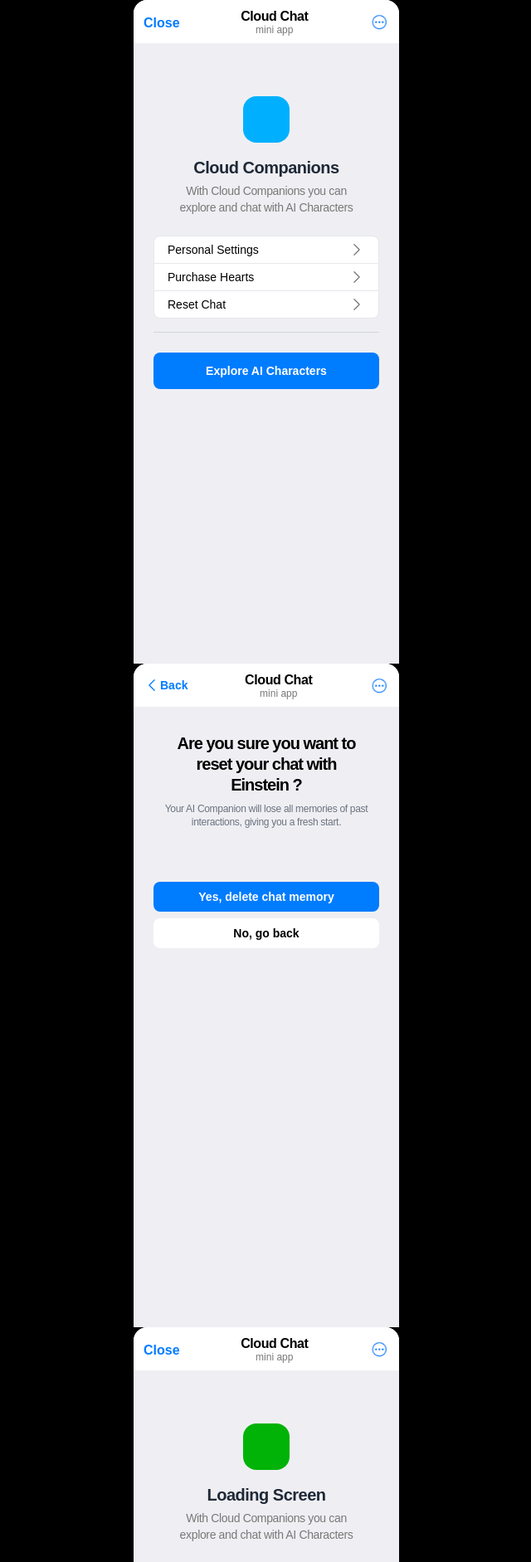
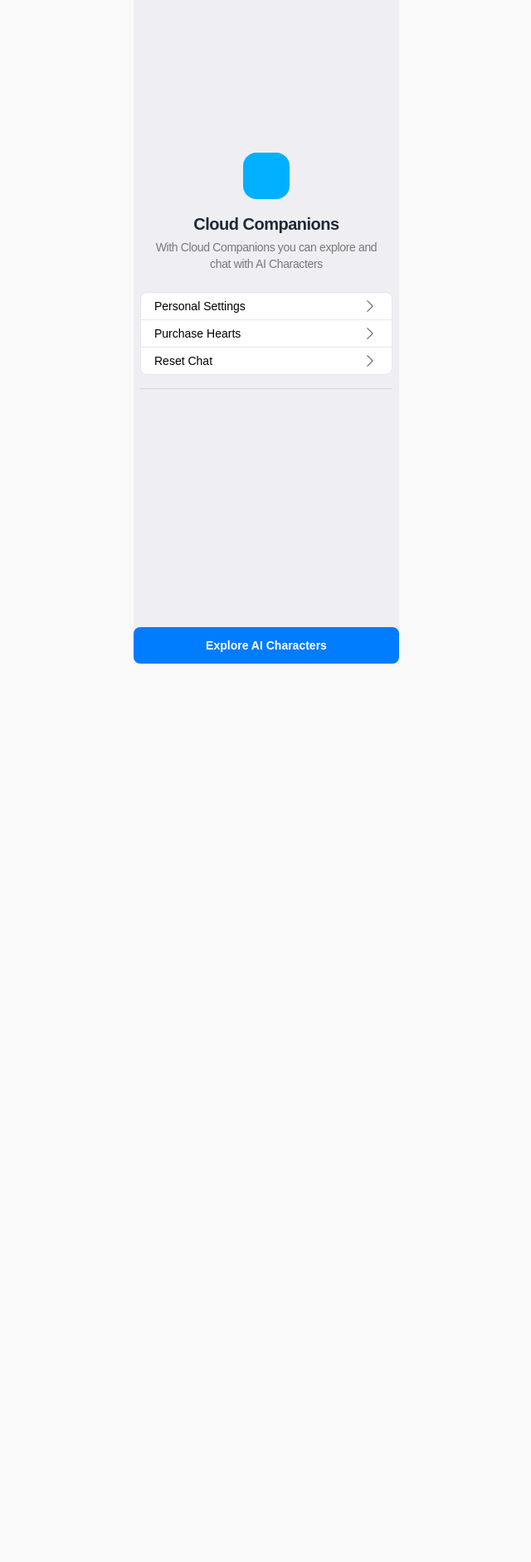
Before and after one commit to sda34495/companion-tele-app, a Next.js app: page / in a window 1280 px wide. Shown: the top 1883 px of the page at 83% size, without its empty margins (319-959 px from the left). After the commit the page ends 800 px from the top, so only its background shows below. Built offline with nearby package versions, Linux system fonts and the light colour scheme.

Commit message:
Copy vue file styling

```diff
--- a/app/components/Homepage.tsx
+++ b/app/components/Homepage.tsx
@@ -3,20 +3,11 @@ import React from "react";
 
 const CloudChat: React.FC = () => {
   return (
-    <div className="flex flex-col justify-center min-h-screen  ">
-      <div className="bg-[#efeff3]  w-full mx-auto rounded-t-2xl sm:max-w-xs  flex-grow">
-        <div className=" bg-white rounded-t-2xl flex flex-row justify-between items-center">
-        <button className="text-[#007cff] px-3 py-2 mt-1 font-semibold ">Close</button>
-          <div className="flex flex-col items-center text-center px-3 py-2">
-            <h1 className="text-black font-bold tracking-tight">Cloud Chat</h1>
-            <p className="-mt-1 text-xs text-[#787878]">mini app</p>
-          </div>
-          <button className="px-3 py-2">
-          <img src="./threedots.svg"  />
-          </button>
-        </div>
+
+      <div className="bg-[#efeff3] relative  w-full mx-auto rounded-t-2xl sm:max-w-xs  flex-grow">
+
         <div className="bg-[#efeff3] w-full  p-6 ">
-          <div className="flex flex-col items-center">
+          <div className="flex absolute top-36 right-0 left-0 flex-col px-2 items-center">
             {/* Icon Placeholder */}
             <div className="w-14 h-14 bg-[#00b0ff] rounded-2xl mb-4 mt-10"></div>
             {/* Title */}
@@ -85,15 +76,18 @@ const CloudChat: React.FC = () => {
 
             {/* Bottom Button */}
 
-            <button   className="w-full  bg-[#007cff] text-white py-3 rounded-lg text-sm font-semibold mt-6">
+          </div>
+
+
+            <button   className="w-full  bg-[#007cff] absolute bottom-0 right-0 left-0 text-white py-3  rounded-lg text-sm font-semibold ">
               <a href="./explore">
               Explore AI Characters
               </a>
             </button>
-          </div>
+
         </div>
       </div>
-    </div>
+
   );
 };
 
--- a/app/components/LoadingScreen.tsx
+++ b/app/components/LoadingScreen.tsx
@@ -3,20 +3,10 @@ import React from "react";
 
 const CloudChat: React.FC = () => {
   return (
-    <div className="flex flex-col items-center justify-center min-h-screen ">
-    <div className="bg-[#efeff3]  w-full mx-auto rounded-t-2xl sm:max-w-xs  flex-grow">
-    <div className=" bg-white rounded-t-2xl flex flex-row justify-between items-center">
-          <button className="text-[#007cff] px-3 py-2 mt-1 font-semibold ">Close</button>
-          <div className="flex flex-col items-center text-center px-3 py-2">
-            <h1 className="text-black font-bold tracking-tight">Cloud Chat</h1>
-            <p className="-mt-1 text-xs text-[#787878]">mini app</p>
-          </div>
-           <button className="px-3 py-2">
-          <img src="./threedots.svg"  />
-          </button>
-        </div>
+    <div className="bg-[#efeff3] relative  w-full mx-auto rounded-t-2xl sm:max-w-xs  flex-grow">
+
         <div className="bg-[#efeff3] w-full  p-6 ">
-          <div className="flex flex-col items-center">
+          <div className="flex flex-col absolute top-36 right-0 left-0 px-2 items-center">
             {/* Icon Placeholder */}
             <div className="w-14 h-14 bg-[#00b306] rounded-2xl mb-4 mt-10"></div>
             {/* Title */}
@@ -84,13 +74,12 @@ const CloudChat: React.FC = () => {
             <hr className=" border-gray-300 w-full mt-4" />
 
             {/* Bottom Button */}
-            <button className="w-full bg-[#007cff] text-white py-3 rounded-lg text-sm font-semibold mt-6">
+          </div>
+            <button className="w-full bg-[#007cff] text-white py-3 absolute bottom-0 right-0 left-0 rounded-lg text-sm font-semibold mt-6">
               Explore AI Characters
             </button>
-          </div>
         </div>
       </div>
-    </div>
   );
 };
 
--- a/app/components/ResetChat.tsx
+++ b/app/components/ResetChat.tsx
@@ -3,40 +3,10 @@ import React from "react";
 
 const Explore: React.FC = () => {
   return (
-    <div className="flex flex-col items-center justify-center min-h-screen ">
-      <div className="bg-[#efeff3] w-full sm:max-w-xs mx-auto rounded-t-2xl flex-grow">
-        <div className=" bg-white flex flex-row justify-between rounded-t-2xl items-center">
-          <div className="px-3  py-2 flex flex-row">
-            <svg
-              xmlns="http://www.w3.org/2000/svg"
-              fill="none"
-              viewBox="0 0 24 24"
-              strokeWidth="1.5"
-              stroke="currentColor"
-              className="size-5 text-[#007cff]"
-            >
-              <path
-                strokeLinecap="round"
-                strokeLinejoin="round"
-                d="M15.75 19.5 8.25 12l7.5-7.5"
-              />
-            </svg>
+      <div className="bg-[#efeff3] w-full relative sm:max-w-xs mx-auto rounded-t-2xl flex-grow">
 
-            <button className="text-[#007cff] text-sm self-center font-bold">
-              Back
-            </button>
-          </div>
-
-          <div className="flex flex-col items-center text-center px-3 py-2">
-            <h1 className="text-black font-bold tracking-tight">Cloud Chat</h1>
-            <p className="-mt-1 text-xs text-[#787878]">mini app</p>
-          </div>
-          <button className="px-3 py-2">
-            <img src="./threedots.svg" />
-          </button>
-        </div>
         <div className="bg-[#efeff3] w-full  p-6 ">
-          <div className="flex flex-col items-center">
+          <div className="flex flex-col absolute top-52 right-0 left-0 px-2 items-center">
             {/* Icon Placeholder */}
             <div className="text-center mb-10">
 
@@ -49,21 +19,20 @@ const Explore: React.FC = () => {
             </div>
 
 
-            <button className="w-full bg-[#007cff] text-white py-2 rounded-lg text-sm font-semibold mt-6">
-            Yes, delete chat memory
-            </button>
-
-            <button className="w-full bg-white text-black py-2 rounded-lg text-sm font-semibold mt-2">
-           No, go back
-            </button>
 
 
 
 
           </div>
+            <button className="w-full bg-[#007cff] absolute bottom-10 right-0 left-0 text-white py-2 rounded-lg text-sm font-semibold ">
+            Yes, delete chat memory
+            </button>
+
+            <button className="w-full absolute bottom-0 right-0 left-0 bg-white text-black py-2 rounded-lg text-sm font-semibold ">
+           No, go back
+            </button>
         </div>
       </div>
-    </div>
   );
 };
 
--- a/app/explore/components/Explore.tsx
+++ b/app/explore/components/Explore.tsx
@@ -2,37 +2,12 @@ import React from "react";
 
 const Explore: React.FC = () => {
   return (
-    <div className="flex flex-col items-center justify-center min-h-screen">
-      <div className="bg-white w-full sm:max-w-xs mx-auto flex-grow  rounded-2xl">
+      <div className="bg-[#efeff3] w-full sm:max-w-xs mx-auto flex-grow  rounded-2xl">
         <div className="flex flex-row justify-between items-center">
-          <div className="px-3  py-2 flex flex-row">
-            <svg
-              xmlns="http://www.w3.org/2000/svg"
-              fill="none"
-              viewBox="0 0 24 24"
-              strokeWidth="1.5"
-              stroke="currentColor"
-              className="size-5 text-[#007cff]"
-            >
-              <path
-                strokeLinecap="round"
-                strokeLinejoin="round"
-                d="M15.75 19.5 8.25 12l7.5-7.5"
-              />
-            </svg>
 
-            <button className="text-[#007cff] text-sm self-center font-bold">
-              Back
-            </button>
-          </div>
 
-          <div className="flex flex-col items-center text-center px-3 py-2">
-            <h1 className="text-black font-bold tracking-tight">Cloud Chat</h1>
-            <p className="-mt-1 text-xs text-[#787878]">mini app</p>
-          </div>
-          <button className="px-3 py-2">
-            <img src="./threedots.svg" />
-          </button>
+
+
         </div>
         <div className="bg-[#efeff3] w-full  p-6 ">
           <div className="flex flex-col items-center">
@@ -81,7 +56,6 @@ const Explore: React.FC = () => {
           </div>
         </div>
       </div>
-    </div>
   );
 };
 
--- a/app/globals.css
+++ b/app/globals.css
@@ -2,21 +2,74 @@
 @tailwind components;
 @tailwind utilities;
 
+/* Global CSS variables and styles */
 :root {
-  --background: #ffffff;
-  --foreground: #171717;
+  --color-bg-secondary: #f9f9f9; /* Replace with actual value */
+  --color-text: #333333;
+  --family: Arial, Helvetica, sans-serif;
 }
 
 @media (prefers-color-scheme: dark) {
   :root {
-    --background: #0a0a0a;
-    --foreground: #ededed;
+    --color-bg-secondary: #121212; /* Dark mode background */
+    --color-text: #ededed;
   }
 }
 
 body {
-  color: var(--foreground);
-  background: var(--background);
-  font-family: Arial, Helvetica, sans-serif;
-  @apply bg-black
+  margin: 0;
+  display: flex;
+  min-width: 320px;
+  min-height: 100vh;
+  background-color: var(--color-bg-secondary);
+  font-family: var(--family);
+
+  /* Smoothing and text optimizations */
+  font-synthesis: none;
+  text-rendering: optimizeLegibility;
+  -webkit-font-smoothing: antialiased;
+  -moz-osx-font-smoothing: grayscale;
+  -webkit-text-size-adjust: 100%;
 }
+
+#app {
+  display: grid;
+  grid-template-columns: 100%;
+  grid-template-rows: 1fr;
+  min-height: 100%;
+  width: 100%;
+
+  @media (min-width: 460px) {
+    max-width: 390px;
+    margin: 0 auto;
+  }
+}
+
+.app {
+  color: var(--color-text);
+  position: relative;
+  user-select: none;
+}
+
+.app-header {
+  position: fixed;
+  top: 0;
+  left: 0;
+  right: 0;
+}
+
+.default-segue-enter-active {
+  transition: opacity 500ms ease;
+  will-change: opacity;
+}
+
+.default-segue-enter-from,
+.default-segue-leave-to {
+  opacity: 0;
+}
+
+.default-segue-leave-active {
+  visibility: hidden;
+  height: 0;
+  overflow: hidden;
+}
--- a/app/page.tsx
+++ b/app/page.tsx
@@ -13,8 +13,8 @@ export default function Home() {
 
     <>
     <Homepage/>
-    <ResetChat/>
-    <LoadingScreen/>
+    {/* <ResetChat/> */}
+    {/* <LoadingScreen/> */}
 
 
     </>
```
